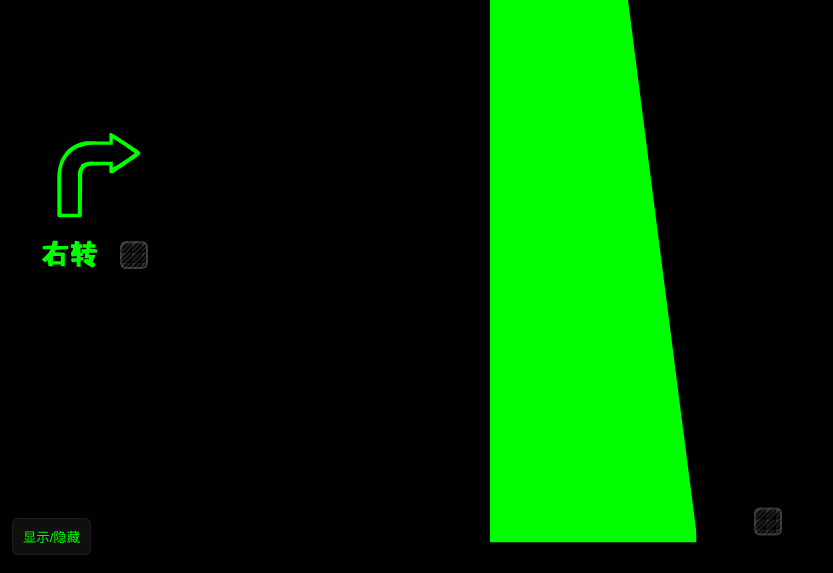
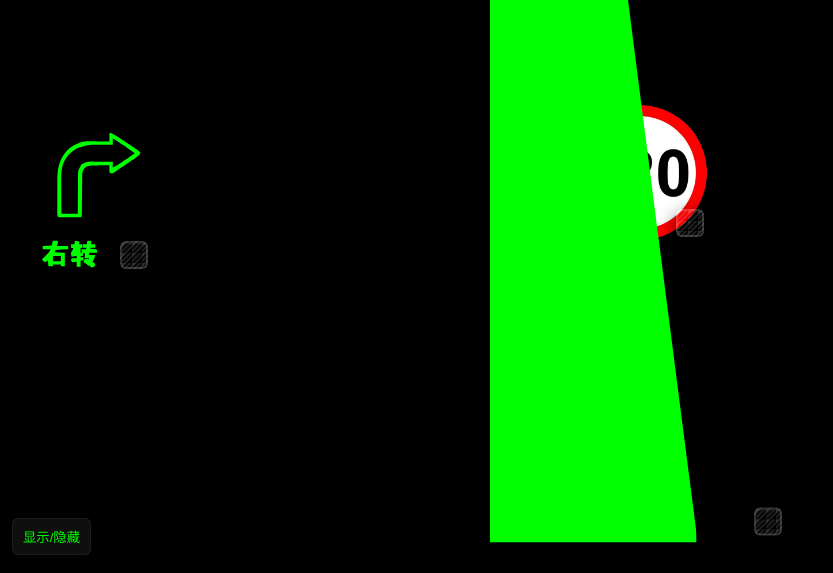
Before and after one commit to EinzbernVon/ARHUDpross, a plain HTML site: page index.html in a window 1280 px wide. Shown: the part 227-800 px from the top of the page, without its empty margins (0-833 px from the left). Drawn offline with Linux system fonts and the light colour scheme.

Commit message:
Add files via upload

```diff
--- a/index.html
+++ b/index.html
@@ -6,7 +6,7 @@
   <meta name="viewport" content="width=device-width,initial-scale=1,user-scalable=no"/>
   <meta name="theme-color" content="#000"/>
   <style>
-
+    /* ======== 与原文件完全相同的 CSS ======== */
     :root { --fs: 12vh; --rgb: 0,255,0; --alpha: 0; --text-alpha: 1; }
     * { margin: 0; padding: 0; box-sizing: border-box; }
     html, body { height: 100%; background: #000; color: rgba(var(--rgb), var(--text-alpha)); overflow: hidden; font-family: Roboto, Helvetica, Arial, sans-serif; }
@@ -57,6 +57,11 @@
 
     <div id="iconUturn" class="draggable icon-wrapper">
       <img class="icon-img" src="assets/uturn.svg" alt="uturn">
+      <div class="resize-handle"></div>
+    </div>
+
+    <div id="iconVlimit" class="draggable icon-wrapper">
+      <img class="icon-img" src="assets/vlimit.png" alt="vlimit">
       <div class="resize-handle"></div>
     </div>
 
@@ -729,5 +734,4 @@
     }
   </script>
 </body>
-
 </html>
```
Also changed, not shown: assets/limit.png (added), assets/vlimit.png (added).
